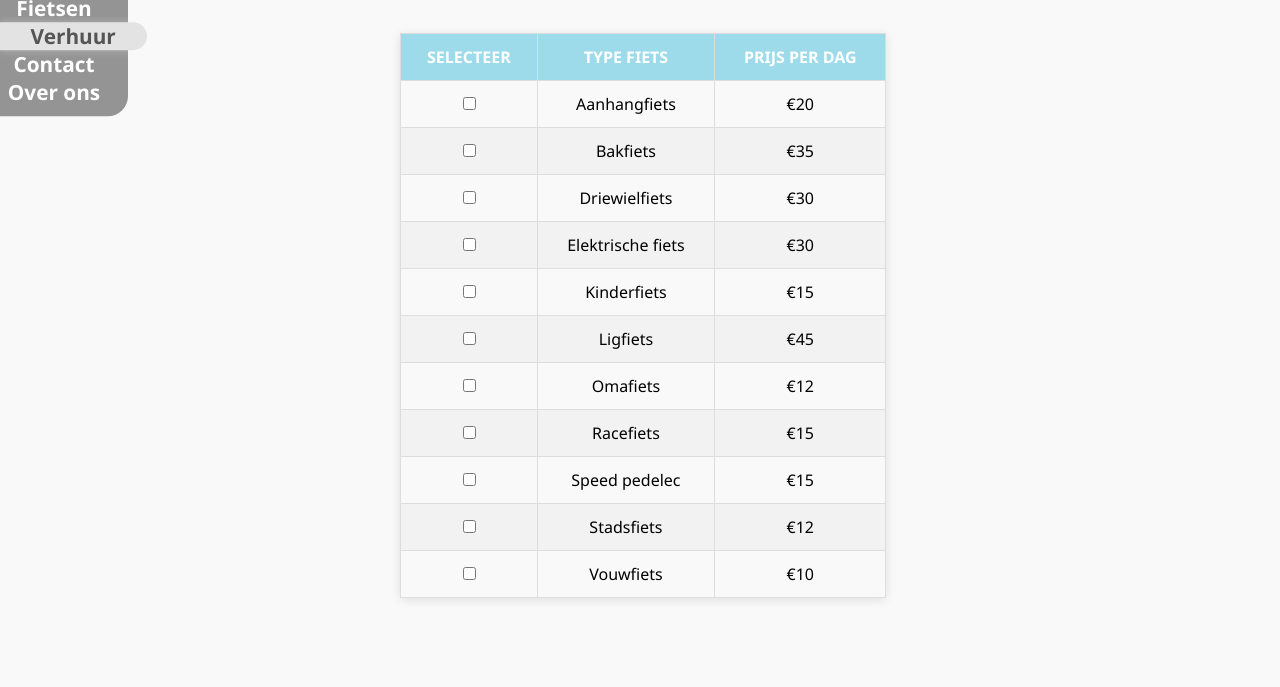
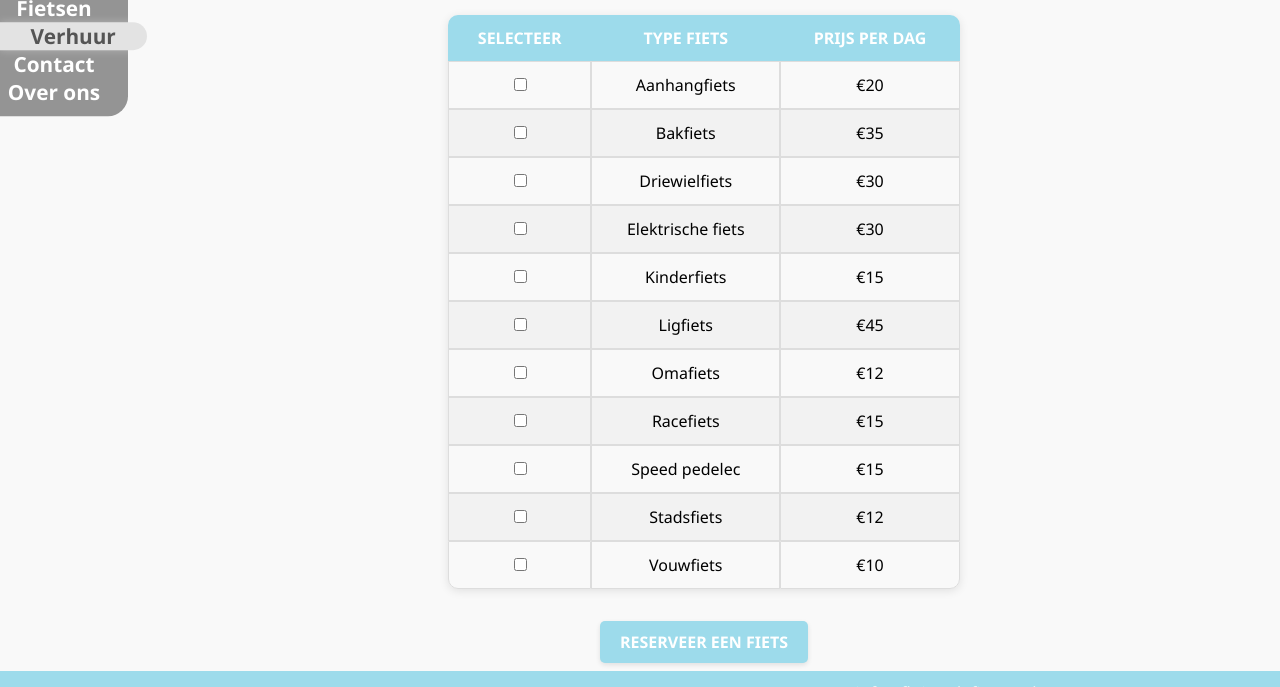
Before and after one commit to DaintyDust/project-1-fluitende-fietser, a plain HTML site: page Website Fluitende Fietser/rent.html in a window 1280 px wide. Shown: the part 113-800 px from the top of the page. Drawn offline with Linux system fonts and the light colour scheme.

Commit message:
made rent page look nicer

```diff
--- a/Website Fluitende Fietser/js/rent.js
+++ b/Website Fluitende Fietser/js/rent.js
@@ -9,11 +9,16 @@ document.addEventListener('DOMContentLoaded', function() {
                 if (type && price) {
                     const row = document.createElement('tr');
                     row.innerHTML = `
-                        <td><input type="checkbox" name="bike" value="${type.trim()}"></td>
+                        <td><input type="checkbox" id=rentbike${lines.indexOf(line)} name="bike" value="${type.trim()}"></td>
                         <td>${type.trim()}</td>
                         <td>${price.trim()}</td>
                     `;
                     tbody.appendChild(row);
+                    row.addEventListener('click', function() {
+                        var checkbox = doc(`rentbike${lines.indexOf(line)}`);
+                        checkbox.checked = !checkbox.checked;
+                        row.classList.toggle('checkbox-selected');
+                    });
                 }
             });
         })
--- a/Website Fluitende Fietser/styles/rent.css
+++ b/Website Fluitende Fietser/styles/rent.css
@@ -1,18 +1,54 @@
 #content-container {
-    flex: 1;
     padding: 20px;
     display: flex;
     flex-direction: column;
     align-items: center;
     justify-content: center;
-    height: 100vh; /* Zorg ervoor dat de container de volledige hoogte van het scherm inneemt */
+}
+
+#bike-rental-form {
+    height: 100%;
+    width: 50vw;
+    display: flex;
+    flex-direction: column;
+    align-items: center;
+    justify-content: center;
+    gap: 5%;
+    border-radius: 14px;
+}
+
+#bike-rental-table {
+    border-spacing: 0;
+    border-collapse: separate;
+    border-radius: 10px;
+}
+
+#bike-rental-table thead  tr th {
+    border: none;
+}
+
+#bike-rental-table thead th:first-child {
+    border-top-left-radius: 10px;
+}
+#bike-rental-table thead th:last-child {
+    border-top-right-radius: 10px;
+}
+#bike-rental-table tbody tr:last-child td:first-child {
+    border-bottom-left-radius: 10px;
+}
+#bike-rental-table tbody tr:last-child td:last-child {
+    border-bottom-right-radius: 10px;
+}
+td label {
+    width: 100%;
+    height: 100%;
 }
 
 #bike-rental-table {
     width: 80%;
     max-width: 800px;
-    border-collapse: collapse;
-    margin: 0px 200px 150px 0px; /* Zorg ervoor dat de tabel horizontaal gecentreerd is en marge onderaan heeft */
+    /* border-collapse: collapse; */
+    /* margin: 0px 200px 150px 0px; */
     box-shadow: 0 2px 10px rgba(0, 0, 0, 0.1);
 }
 
@@ -34,7 +70,10 @@
 }
 
 #bike-rental-table tr:hover {
-    background-color: #ddd;
+    background-color: #e5f4f8;
+}
+#bike-rental-table tr.checkbox-selected {
+    background-color: #d1eff6;
 }
 
 #bike-rental-table td {
@@ -58,15 +97,8 @@
     background-color: #0056b3;
 }
 
-
-
-
 @media (max-width: 1200px) {
-
-
     #bike-rental-table {
         width: 100%;
     }
-
-
 }
```
